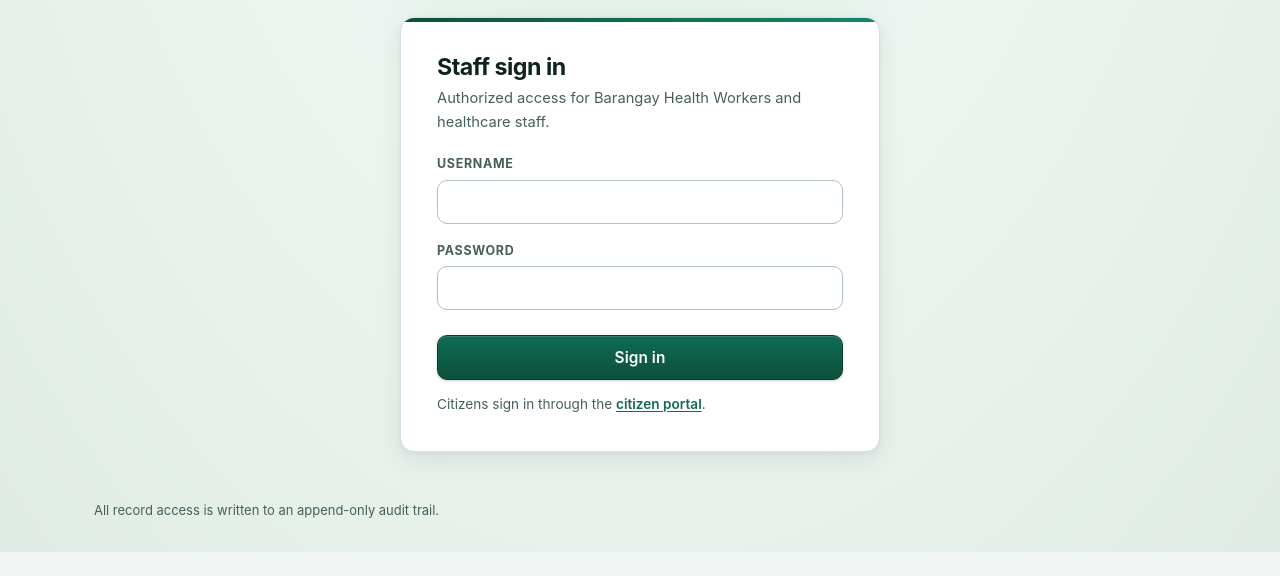
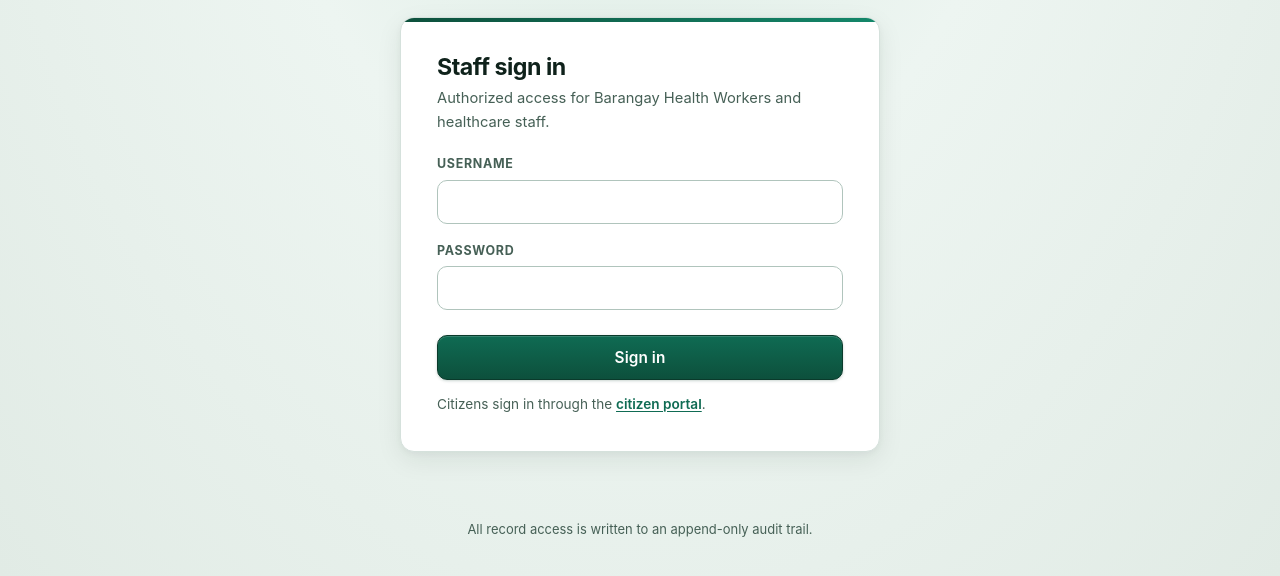
Before and after one commit to ryansalon/Capstone-Web, a plain HTML site: page static/bhw/login.html in a window 1280 px wide. Shown: the part 298-874 px from the top of the page. Before the commit the page ends 850 px from the top, so only its background shows below. Drawn offline with Linux system fonts and the light colour scheme.

Commit message:
style(auth): center footer audit notice text across login and portal pages

```diff
--- a/static/bhw/login.html
+++ b/static/bhw/login.html
@@ -5,7 +5,7 @@
   <meta name="viewport" content="width=device-width, initial-scale=1">
   <title>BHW sign in — Barangay Health Monitor</title>
   <link rel="icon" href="data:,">
-  <link rel="stylesheet" href="/css/style.css?v=3">
+  <link rel="stylesheet" href="/css/style.css?v=4">
 </head>
 <body data-page="bhw-login">
   <a class="skip-link" href="#main">Skip to main content</a>
--- a/static/css/style.css
+++ b/static/css/style.css
@@ -1613,13 +1613,23 @@ th.num {
   background: var(--white);
 }
 
-footer.foot {
+footer.foot,
+.foot {
   max-width: 1140px;
   width: 100%;
   margin: 0 auto;
-  padding: 0 1.5rem 2rem;
+  padding: 1rem 1.5rem 2rem;
   font-size: 0.81rem;
   color: var(--ink-soft);
+  text-align: center;
+  line-height: 1.5;
+}
+
+.auth-wrap .foot {
+  text-align: center;
+  margin: 0 auto;
+  width: 100%;
+  padding: 1.25rem 1.5rem 2.25rem;
 }
 
 @media (max-width: 640px) {
```
Also changed, not shown: static/bhw/audit-trail.html (+1 -1 lines), static/bhw/citizen-view.html (+1 -1 lines), static/bhw/dashboard.html (+1 -1 lines), static/bhw/reports.html (+1 -1 lines), static/bhw/search.html (+1 -1 lines), static/citizen/consent.html (+1 -1 lines), static/citizen/dashboard.html (+1 -1 lines), static/citizen/history.html (+1 -1 lines), static/citizen/login.html (+1 -1 lines), static/citizen/profile.html (+1 -1 lines), static/citizen/register.html (+1 -1 lines), static/index.html (+1 -1 lines).
